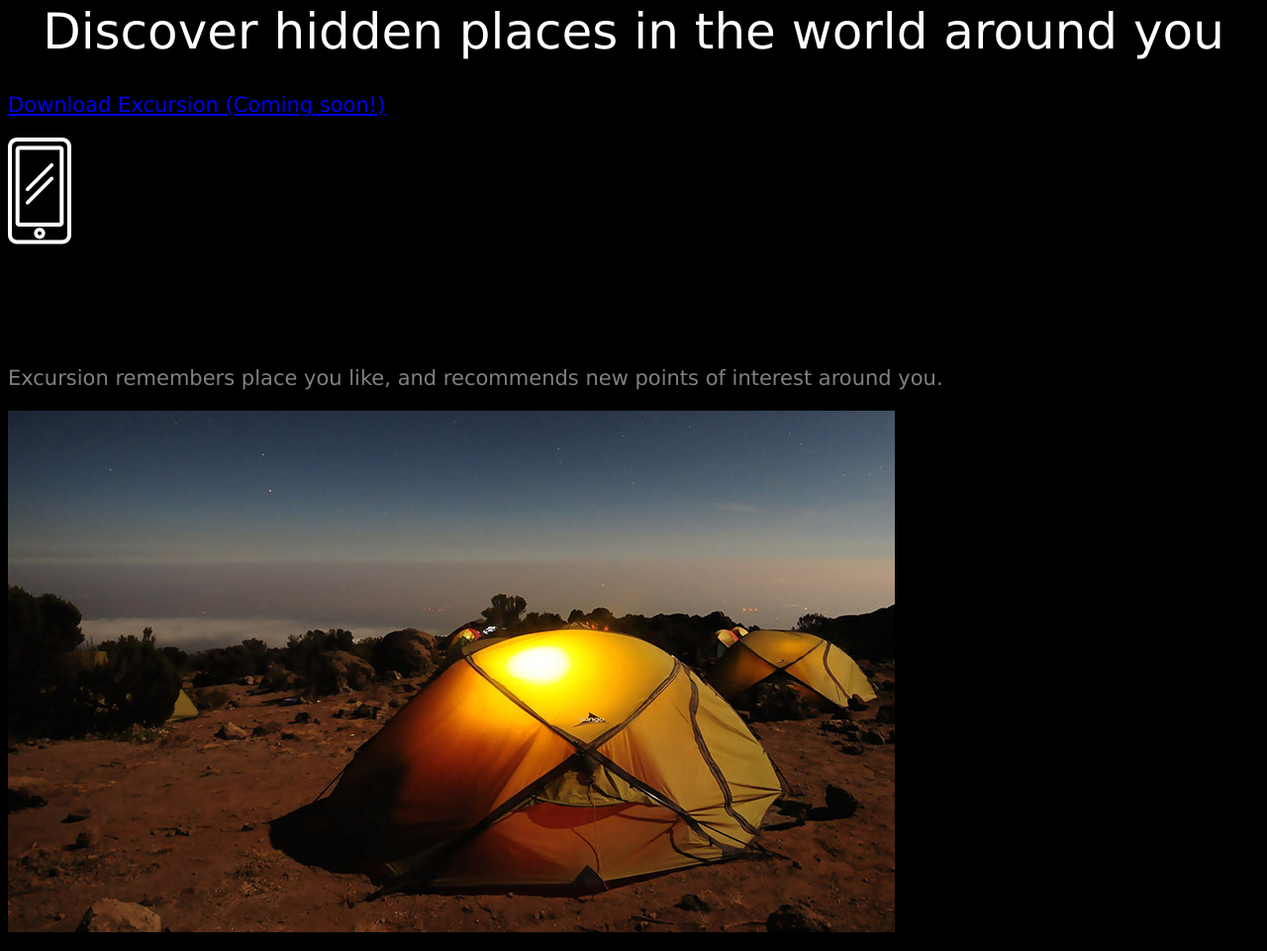
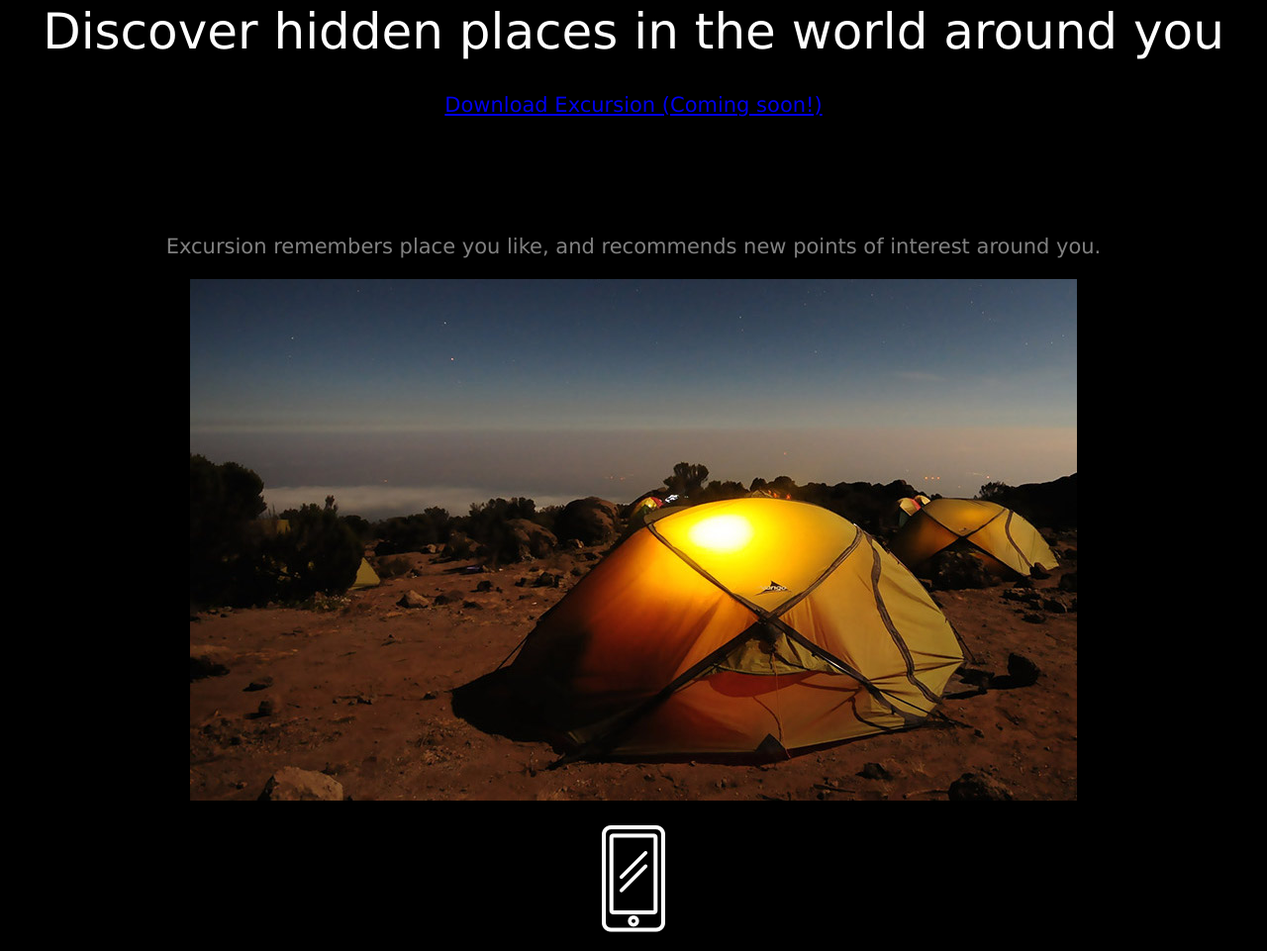
Before and after one commit to ecampo12/excursion, a plain HTML site: page index.html in a window 1280 px wide. Shown: the part 31-992 px from the top of the page at 99% size. Drawn offline with Linux system fonts and the light colour scheme.

Commit message:
Realigned code

```diff
--- a/index.html
+++ b/index.html
@@ -8,10 +8,10 @@
   <body>
     <h1>Discover hidden places in the world around you</h1>
       <p class="link"><a href="#">Download Excursion (Coming soon!)</a></p>
-      <img src="resources/images/phone.png" alt="A cellphone.">
     <h2>Your personal travel guide</h2>
       <p>Excursion remembers place you like, and recommends new points of interest around you.</p>
       <img src="resources/images/camp.jpg" alt="A camp of organe tents.">
+      <p><img src="resources/images/phone.png" alt="A cellphone."></p>
     <h1>Coming Soon for iPhone and Android</h1>
       <p><a href="#">Download Excursion (Coming soon!)</a></p>
       <p></p>
--- a/resources/css/style.css
+++ b/resources/css/style.css
@@ -1,5 +1,6 @@
 html{
   background-color: black;
+  text-align: center;
 }
 
 h1{
```
